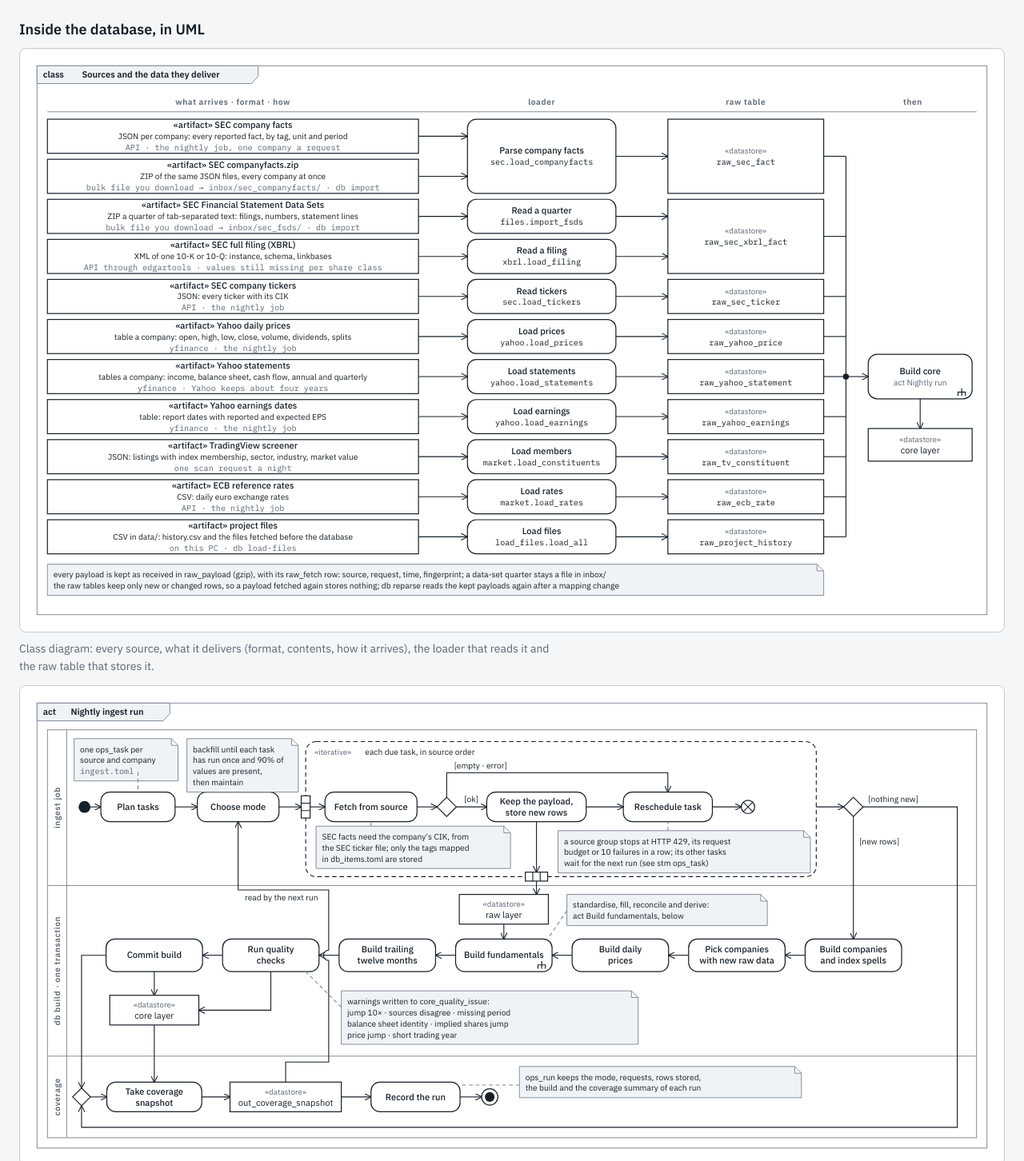
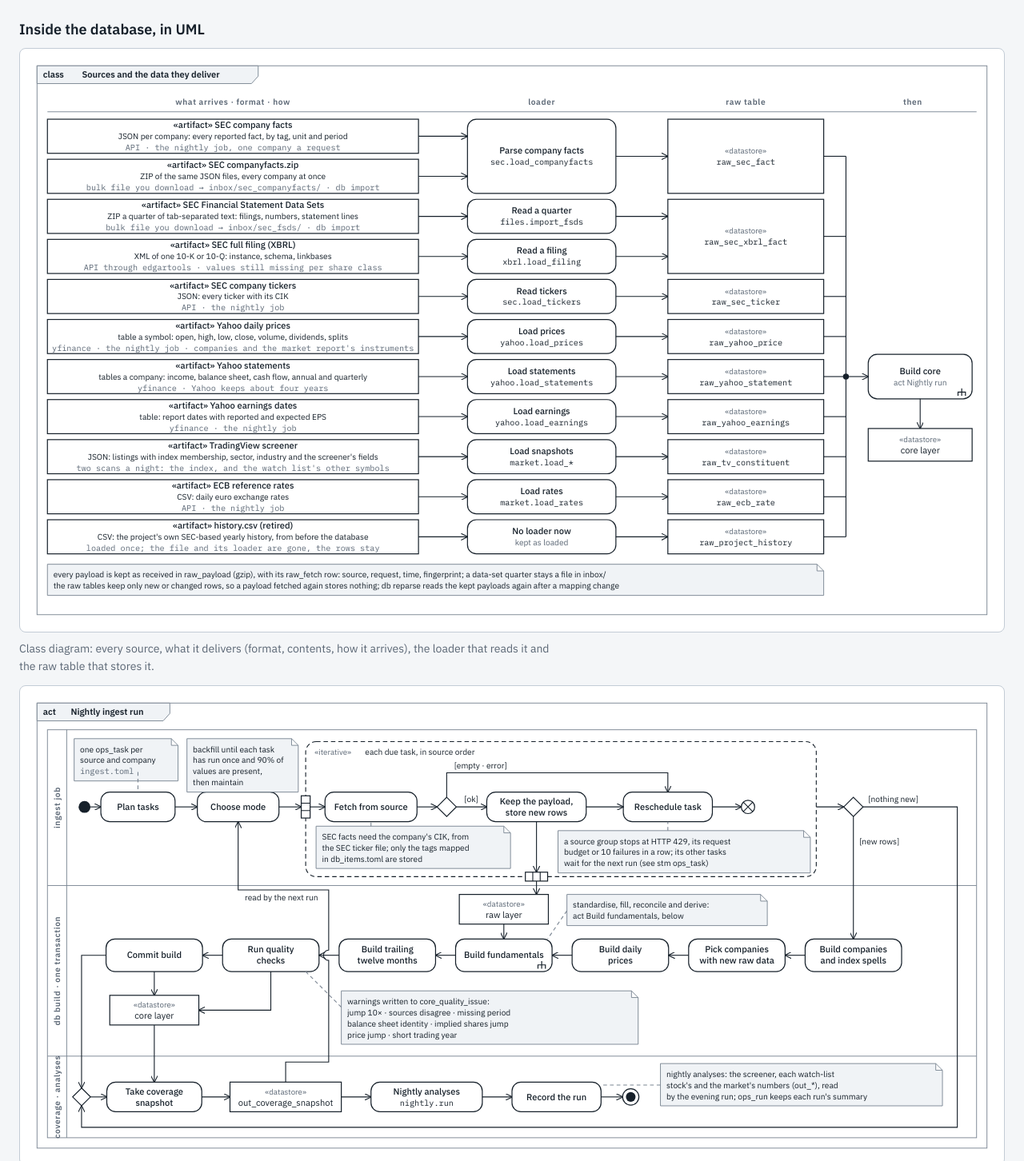
Before and after one commit to khalilvandian/Stock-analysis, a plain HTML site: page docs/pipeline.html in a window 1280 px wide. Shown: the part 1082-2534 px from the top of the page at 80% size. Drawn offline with Linux system fonts and the light colour scheme.

Commit message:
Pipeline page: nightly analyses in the UML, the retired files' source, the new snapshots (#33)
Co-Authored-By: Claude Opus 5.5 <noreply@anthropic.com>

```diff
--- a/docs/pipeline.html
+++ b/docs/pipeline.html
@@ -278,7 +278,7 @@ body { background: var(--p-bg); color: var(--p-fg); font: 15px/1.55 var(--p-sans
   <text class="s" x="904" y="596">PDFs attached</text>
 
   <line class="e" x1="630" y1="538" x2="630" y2="353" marker-start="url(#a)" marker-end="url(#a)"/>
-  <text class="el" x="622" y="470" text-anchor="end">direct SQL (PC)</text>
+  <text class="el" x="622" y="452" text-anchor="end">direct SQL (PC)</text>
   <line class="e" x1="740" y1="538" x2="740" y2="439" marker-start="url(#a)" marker-end="url(#a)"/>
   <text class="el" x="748" y="492">HTTPS (cloud)</text>
 
@@ -304,6 +304,7 @@ body { background: var(--p-bg); color: var(--p-fg); font: 15px/1.55 var(--p-sans
     directly.</figcaption>
   </figure>
 </section>
+
 
 
 
@@ -361,8 +362,8 @@ body { background: var(--p-bg); color: var(--p-fg); font: 15px/1.55 var(--p-sans
 <text class="u-nm" x="274" y="340" text-anchor="middle">API · the nightly job</text>
 <rect class="u-node" x="24" y="352" width="500" height="46"/>
 <text class="u-act" x="274" y="364" text-anchor="middle">«artifact» Yahoo daily prices</text>
-<text class="u-n" x="274" y="379" text-anchor="middle">table a company: open, high, low, close, volume, dividends, splits</text>
-<text class="u-nm" x="274" y="394" text-anchor="middle">yfinance · the nightly job</text>
+<text class="u-n" x="274" y="379" text-anchor="middle">table a symbol: open, high, low, close, volume, dividends, splits</text>
+<text class="u-nm" x="274" y="394" text-anchor="middle">yfinance · the nightly job · companies and the market report&#x27;s instruments</text>
 <rect class="u-node" x="24" y="406" width="500" height="46"/>
 <text class="u-act" x="274" y="418" text-anchor="middle">«artifact» Yahoo statements</text>
 <text class="u-n" x="274" y="433" text-anchor="middle">tables a company: income, balance sheet, cash flow, annual and quarterly</text>
@@ -373,16 +374,16 @@ body { background: var(--p-bg); color: var(--p-fg); font: 15px/1.55 var(--p-sans
 <text class="u-nm" x="274" y="502" text-anchor="middle">yfinance · the nightly job</text>
 <rect class="u-node" x="24" y="514" width="500" height="46"/>
 <text class="u-act" x="274" y="526" text-anchor="middle">«artifact» TradingView screener</text>
-<text class="u-n" x="274" y="541" text-anchor="middle">JSON: listings with index membership, sector, industry, market value</text>
-<text class="u-nm" x="274" y="556" text-anchor="middle">one scan request a night</text>
+<text class="u-n" x="274" y="541" text-anchor="middle">JSON: listings with index membership, sector, industry and the screener&#x27;s fields</text>
+<text class="u-nm" x="274" y="556" text-anchor="middle">two scans a night: the index, and the watch list&#x27;s other symbols</text>
 <rect class="u-node" x="24" y="568" width="500" height="46"/>
 <text class="u-act" x="274" y="580" text-anchor="middle">«artifact» ECB reference rates</text>
 <text class="u-n" x="274" y="595" text-anchor="middle">CSV: daily euro exchange rates</text>
 <text class="u-nm" x="274" y="610" text-anchor="middle">API · the nightly job</text>
 <rect class="u-node" x="24" y="622" width="500" height="46"/>
-<text class="u-act" x="274" y="634" text-anchor="middle">«artifact» project files</text>
-<text class="u-n" x="274" y="649" text-anchor="middle">CSV in data/: history.csv and the files fetched before the database</text>
-<text class="u-nm" x="274" y="664" text-anchor="middle">on this PC · db load-files</text>
+<text class="u-act" x="274" y="634" text-anchor="middle">«artifact» history.csv (retired)</text>
+<text class="u-n" x="274" y="649" text-anchor="middle">CSV: the project&#x27;s own SEC-based yearly history, from before the database</text>
+<text class="u-nm" x="274" y="664" text-anchor="middle">loaded once; the file and its loader are gone, the rows stay</text>
 <rect class="u-node" x="590" y="82" width="200" height="100" rx="12"/>
 <text class="u-act" x="690" y="128.5" text-anchor="middle">Parse company facts</text>
 <text class="u-objm" x="690" y="143.5" text-anchor="middle">sec.load_companyfacts</text>
@@ -438,8 +439,8 @@ body { background: var(--p-bg); color: var(--p-fg); font: 15px/1.55 var(--p-sans
 <text class="u-objm" x="965" y="494.5" text-anchor="middle">raw_yahoo_earnings</text>
 <path class="u-line" d="M790,483 L860,483" marker-end="url(#u10-a)"/>
 <rect class="u-node" x="590" y="514" width="200" height="46" rx="12"/>
-<text class="u-act" x="690" y="533.5" text-anchor="middle">Load members</text>
-<text class="u-objm" x="690" y="548.5" text-anchor="middle">market.load_constituents</text>
+<text class="u-act" x="690" y="533.5" text-anchor="middle">Load snapshots</text>
+<text class="u-objm" x="690" y="548.5" text-anchor="middle">market.load_*</text>
 <path class="u-line" d="M524,537 L590,537" marker-end="url(#u10-a)"/>
 <rect class="u-node" x="860" y="514" width="210" height="46"/>
 <text class="u-kw" x="965" y="533.5" text-anchor="middle">«datastore»</text>
@@ -454,8 +455,8 @@ body { background: var(--p-bg); color: var(--p-fg); font: 15px/1.55 var(--p-sans
 <text class="u-objm" x="965" y="602.5" text-anchor="middle">raw_ecb_rate</text>
 <path class="u-line" d="M790,591 L860,591" marker-end="url(#u10-a)"/>
 <rect class="u-node" x="590" y="622" width="200" height="46" rx="12"/>
-<text class="u-act" x="690" y="641.5" text-anchor="middle">Load files</text>
-<text class="u-objm" x="690" y="656.5" text-anchor="middle">load_files.load_all</text>
+<text class="u-act" x="690" y="641.5" text-anchor="middle">No loader now</text>
+<text class="u-st" x="690" y="656.5" text-anchor="middle">kept as loaded</text>
 <path class="u-line" d="M524,645 L590,645" marker-end="url(#u10-a)"/>
 <rect class="u-node" x="860" y="622" width="210" height="46"/>
 <text class="u-kw" x="965" y="641.5" text-anchor="middle">«datastore»</text>
@@ -490,7 +491,7 @@ body { background: var(--p-bg); color: var(--p-fg); font: 15px/1.55 var(--p-sans
   </figure>
   <figure>
     <div class="scroll">
-<svg viewBox="0 0 1300 620" role="img" aria-label="UML activity diagram of the nightly ingest run in three partitions: the ingest job plans tasks, chooses its mode and fetches each due task into the raw layer; if new rows were stored the build rebuilds, in one transaction, only the companies with new raw data; coverage takes the snapshot that the next run reads to choose its mode.">
+<svg viewBox="0 0 1300 620" role="img" aria-label="UML activity diagram of the nightly ingest run in three partitions: the ingest job plans tasks, chooses its mode and fetches each due task into the raw layer; if new rows were stored the build rebuilds, in one transaction, only the companies with new raw data; coverage takes the snapshot that the next run reads to choose its mode, then the nightly analyses compute what the evening run reads.">
 <defs><marker id="u1-a" viewBox="0 0 10 10" refX="9.5" refY="5" markerWidth="9" markerHeight="9" orient="auto-start-reverse" markerUnits="userSpaceOnUse"><path class="u-ah" d="M0,0 L10,5 L0,10"/></marker></defs>
 <rect class="u-frame" x="10" y="10" width="1280" height="600"/>
 <path class="u-frame-tag" d="M10,10 h179 v14 l-9,10 H10 z"/>
@@ -500,7 +501,7 @@ body { background: var(--p-bg); color: var(--p-fg); font: 15px/1.55 var(--p-sans
 <path class="u-partl" d="M24,256 H1276 M24,486 H1276 M50,46 V596"/>
 <text class="u-lane" x="41" y="151" text-anchor="middle" transform="rotate(-90 41 151)">ingest job</text>
 <text class="u-lane" x="41" y="371" text-anchor="middle" transform="rotate(-90 41 371)">db build · one transaction</text>
-<text class="u-lane" x="41" y="541" text-anchor="middle" transform="rotate(-90 41 541)">coverage</text>
+<text class="u-lane" x="41" y="541" text-anchor="middle" transform="rotate(-90 41 541)">coverage · analyses</text>
 <circle class="u-solid" cx="74" cy="150" r="8"/>
 <rect class="u-node" x="96" y="130" width="100" height="40" rx="12"/>
 <text class="u-act" x="146" y="154" text-anchor="middle">Plan tasks</text>
@@ -619,16 +620,21 @@ body { background: var(--p-bg); color: var(--p-fg); font: 15px/1.55 var(--p-sans
 <text class="u-kw" x="345" y="537.5" text-anchor="middle">«datastore»</text>
 <text class="u-obj" x="345" y="552.5" text-anchor="middle">out_coverage_snapshot</text>
 <path class="u-line" d="M232,541 L270,541" marker-end="url(#u1-a)"/>
-<rect class="u-node" x="460" y="521" width="120" height="40" rx="12"/>
-<text class="u-act" x="520" y="545" text-anchor="middle">Record the run</text>
+<rect class="u-node" x="460" y="521" width="150" height="40" rx="12"/>
+<text class="u-act" x="535" y="537.5" text-anchor="middle">Nightly analyses</text>
+<text class="u-objm" x="535" y="552.5" text-anchor="middle">nightly.run</text>
 <path class="u-line" d="M420,541 L460,541" marker-end="url(#u1-a)"/>
-<circle class="u-node" cx="620" cy="541" r="11"/>
-<circle class="u-solid" cx="620" cy="541" r="6.5"/>
-<path class="u-line" d="M580,541 L609,541" marker-end="url(#u1-a)"/>
-<path class="u-note" d="M660,500 H1031 L1040,509 V542 H660 z M1031,500 V509 H1040"/>
-<text class="u-n" x="668" y="518">ops_run keeps the mode, requests, rows stored,</text>
-<text class="u-n" x="668" y="533">the build and the coverage summary of each run</text>
-<path class="u-line dash" d="M660,525 L580,525"/>
+<rect class="u-node" x="650" y="521" width="120" height="40" rx="12"/>
+<text class="u-act" x="710" y="545" text-anchor="middle">Record the run</text>
+<path class="u-line" d="M610,541 L650,541" marker-end="url(#u1-a)"/>
+<circle class="u-node" cx="810" cy="541" r="11"/>
+<circle class="u-solid" cx="810" cy="541" r="6.5"/>
+<path class="u-line" d="M770,541 L799,541" marker-end="url(#u1-a)"/>
+<path class="u-note" d="M850,496 H1221 L1230,505 V553 H850 z M1221,496 V505 H1230"/>
+<text class="u-n" x="858" y="514">nightly analyses: the screener, each watch-list</text>
+<text class="u-n" x="858" y="529">stock&#x27;s and the market&#x27;s numbers (out_*), read</text>
+<text class="u-n" x="858" y="544">by the evening run; ops_run keeps each run&#x27;s summary</text>
+<path class="u-line dash" d="M850,525 L770,525"/>
 <path class="u-line" d="M345,521 V494 H403 V357.0 A7,7 0 0 1 403,343.0 V262 H281 V170" marker-end="url(#u1-a)"/>
 <text class="u-g" x="290" y="276" text-anchor="start">read by the next run</text>
 </svg>
```
Also changed, not shown: 1 other file.
